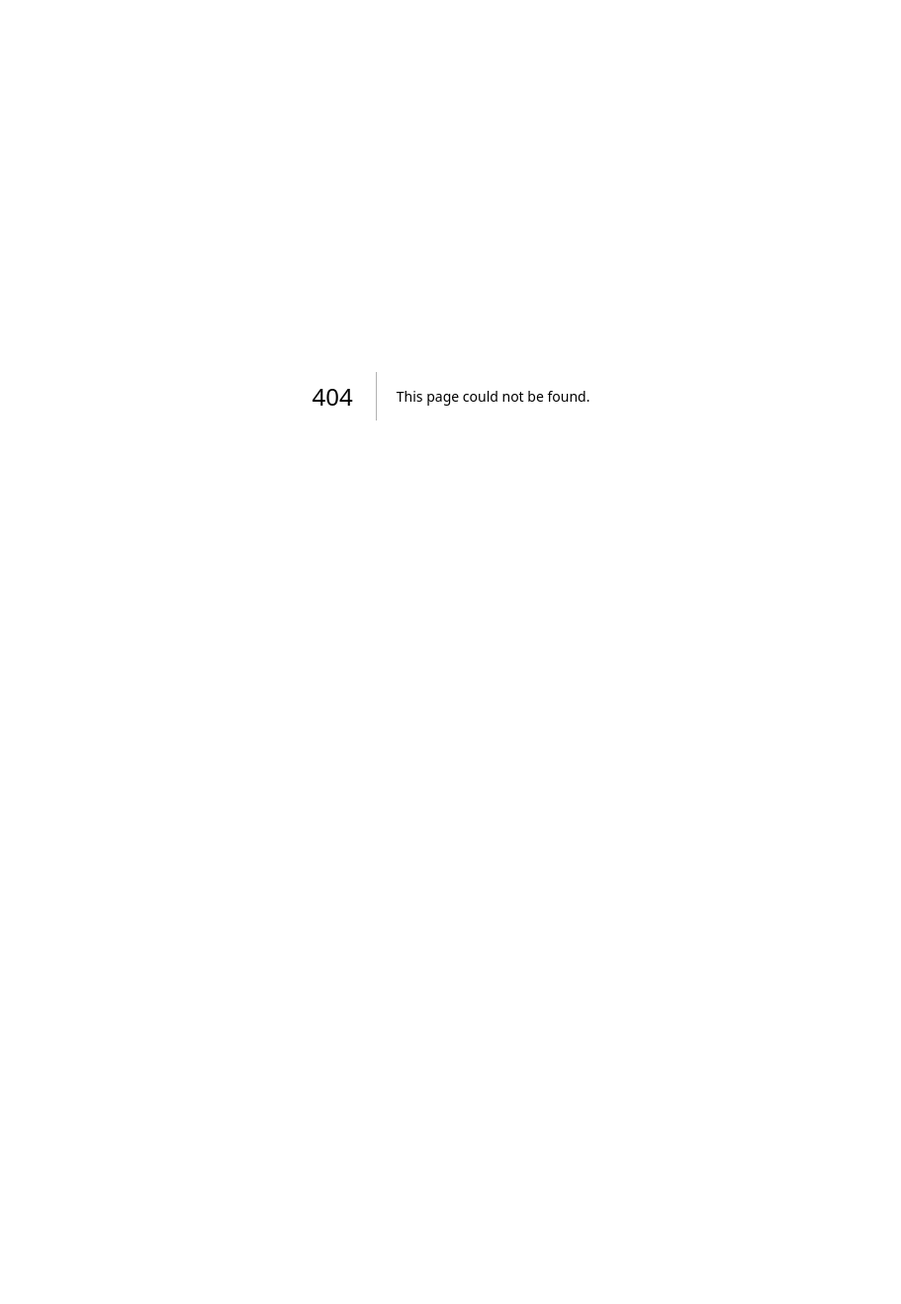
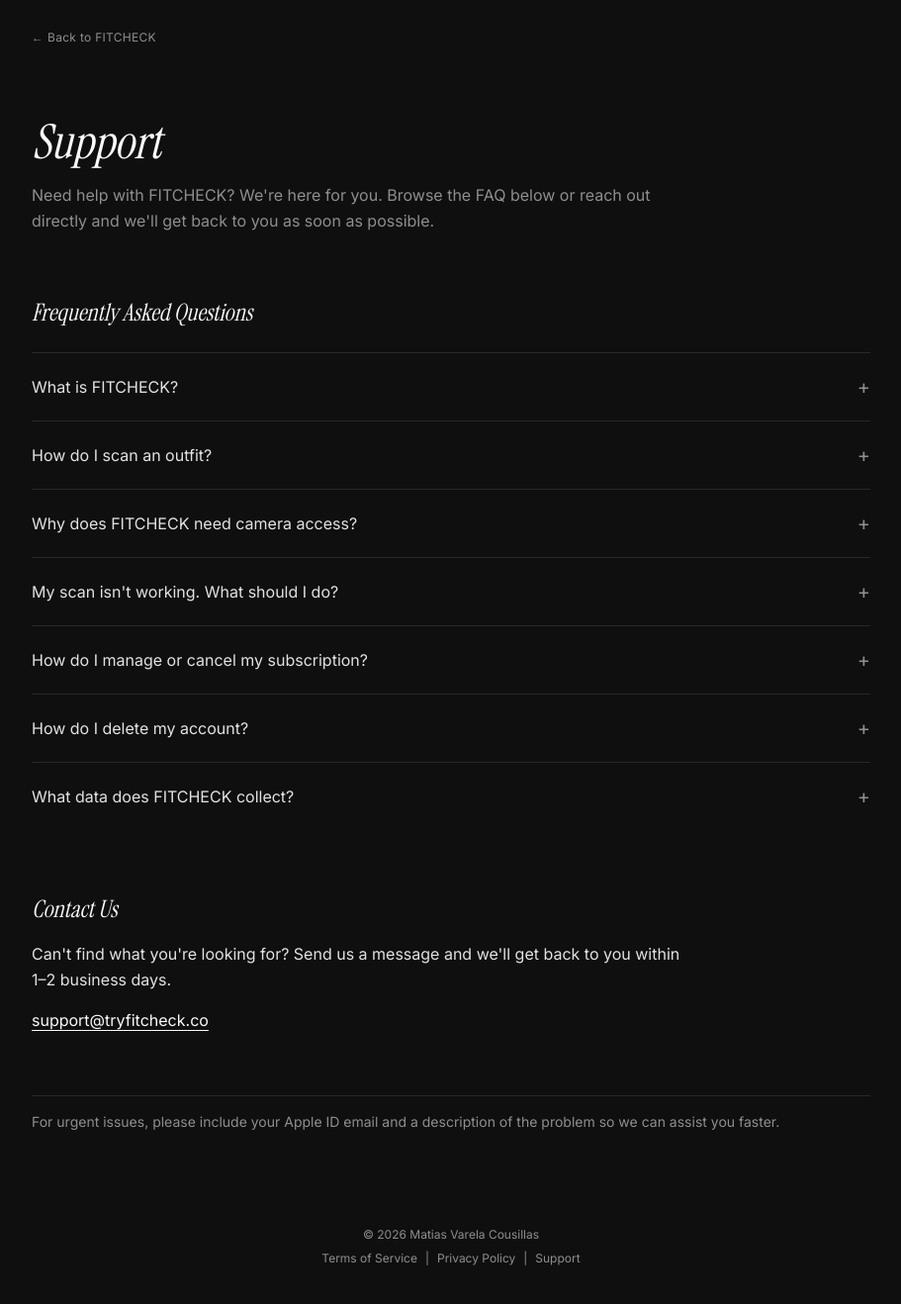
Before and after one commit to spken/fitcheck-landing, a Next.js app: page /support in a window 1280 px wide. Before the commit this address had no page. Shown: the top 1318 px of the page at 99% size, without its empty margins (184-1095 px from the left). Before the commit the page ends 800 px from the top, so only its background shows below. Built offline with nearby package versions, Linux system fonts and the light colour scheme.

Commit message:
add /support page with FAQ accordion and footer link

```diff
--- a/src/app/components/Footer.tsx
+++ b/src/app/components/Footer.tsx
@@ -12,6 +12,10 @@
         <Link href="/privacy" className="hover:text-[#FAFAFA] transition-colors">
           Privacy Policy
         </Link>
+        <span>|</span>
+        <Link href="/support" className="hover:text-[#FAFAFA] transition-colors">
+          Support
+        </Link>
       </p>
     </footer>
   );
--- /dev/null
+++ b/src/app/support/page.tsx
@@ -0,0 +1,170 @@
+import Link from "next/link";
+import Footer from "../components/Footer";
+
+export const metadata = {
+  title: "Support — FITCHECK",
+  description: "Get help with FITCHECK. Browse our FAQ or reach out directly.",
+};
+
+export default function Support() {
+  return (
+    <main className="min-h-screen bg-[#0F0F0F] text-[#FAFAFA] font-sans">
+      <header className="px-6 py-6 max-w-4xl mx-auto">
+        <Link
+          href="/"
+          className="text-xs tracking-wide text-[#8E8E8E] hover:text-[#FAFAFA] transition-colors"
+        >
+          ← Back to FITCHECK
+        </Link>
+      </header>
+
+      <article className="px-6 py-12 max-w-4xl mx-auto space-y-16">
+        <div className="space-y-4">
+          <h1 className="text-4xl md:text-5xl font-serif italic">Support</h1>
+          <p className="text-[#8E8E8E] leading-relaxed max-w-2xl">
+            Need help with FITCHECK? We&apos;re here for you. Browse the FAQ
+            below or reach out directly and we&apos;ll get back to you as soon
+            as possible.
+          </p>
+        </div>
+
+        <section className="space-y-6">
+          <h2 className="text-2xl font-serif italic text-[#FAFAFA]">
+            Frequently Asked Questions
+          </h2>
+
+          <div className="border-t border-[#8E8E8E]/20 divide-y divide-[#8E8E8E]/20">
+            <details className="group py-5">
+              <summary className="flex items-center justify-between cursor-pointer list-none [&::-webkit-details-marker]:hidden text-[#FAFAFA]/90 hover:text-[#FAFAFA] transition-colors">
+                <span>What is FITCHECK?</span>
+                <span className="text-[#8E8E8E] text-xl shrink-0 ml-4 transition-transform duration-200 group-open:rotate-45">
+                  +
+                </span>
+              </summary>
+              <p className="mt-4 text-[#8E8E8E] leading-relaxed pr-8">
+                FITCHECK is an AI-powered outfit scanner. Point your camera at
+                any outfit and get instant feedback on your look.
+              </p>
+            </details>
+
+            <details className="group py-5">
+              <summary className="flex items-center justify-between cursor-pointer list-none [&::-webkit-details-marker]:hidden text-[#FAFAFA]/90 hover:text-[#FAFAFA] transition-colors">
+                <span>How do I scan an outfit?</span>
+                <span className="text-[#8E8E8E] text-xl shrink-0 ml-4 transition-transform duration-200 group-open:rotate-45">
+                  +
+                </span>
+              </summary>
+              <p className="mt-4 text-[#8E8E8E] leading-relaxed pr-8">
+                Open the app, tap the camera button, and point it at your
+                outfit. FITCHECK will analyze your look and give you feedback
+                within seconds.
+              </p>
+            </details>
+
+            <details className="group py-5">
+              <summary className="flex items-center justify-between cursor-pointer list-none [&::-webkit-details-marker]:hidden text-[#FAFAFA]/90 hover:text-[#FAFAFA] transition-colors">
+                <span>Why does FITCHECK need camera access?</span>
+                <span className="text-[#8E8E8E] text-xl shrink-0 ml-4 transition-transform duration-200 group-open:rotate-45">
+                  +
+                </span>
+              </summary>
+              <p className="mt-4 text-[#8E8E8E] leading-relaxed pr-8">
+                Camera access is required to scan your outfits. Without it, the
+                core feature of the app cannot function. You can update this
+                permission in your iPhone&apos;s Settings &gt; FITCHECK &gt;
+                Camera.
+              </p>
+            </details>
+
+            <details className="group py-5">
+              <summary className="flex items-center justify-between cursor-pointer list-none [&::-webkit-details-marker]:hidden text-[#FAFAFA]/90 hover:text-[#FAFAFA] transition-colors">
+                <span>My scan isn&apos;t working. What should I do?</span>
+                <span className="text-[#8E8E8E] text-xl shrink-0 ml-4 transition-transform duration-200 group-open:rotate-45">
+                  +
+                </span>
+              </summary>
+              <p className="mt-4 text-[#8E8E8E] leading-relaxed pr-8">
+                Make sure you have a stable internet connection and that camera
+                access is enabled. If the issue persists, try closing and
+                reopening the app, or contact us below.
+              </p>
+            </details>
+
+            <details className="group py-5">
+              <summary className="flex items-center justify-between cursor-pointer list-none [&::-webkit-details-marker]:hidden text-[#FAFAFA]/90 hover:text-[#FAFAFA] transition-colors">
+                <span>How do I manage or cancel my subscription?</span>
+                <span className="text-[#8E8E8E] text-xl shrink-0 ml-4 transition-transform duration-200 group-open:rotate-45">
+                  +
+                </span>
+              </summary>
+              <p className="mt-4 text-[#8E8E8E] leading-relaxed pr-8">
+                Subscriptions are managed through your Apple ID. Go to Settings
+                &gt; [your name] &gt; Subscriptions on your iPhone to view or
+                cancel your FITCHECK subscription.
+              </p>
+            </details>
+
+            <details className="group py-5">
+              <summary className="flex items-center justify-between cursor-pointer list-none [&::-webkit-details-marker]:hidden text-[#FAFAFA]/90 hover:text-[#FAFAFA] transition-colors">
+                <span>How do I delete my account?</span>
+                <span className="text-[#8E8E8E] text-xl shrink-0 ml-4 transition-transform duration-200 group-open:rotate-45">
+                  +
+                </span>
+              </summary>
+              <p className="mt-4 text-[#8E8E8E] leading-relaxed pr-8">
+                You can delete your account directly within the app under
+                Settings &gt; Delete Account. This will permanently remove your
+                data.
+              </p>
+            </details>
+
+            <details className="group py-5">
+              <summary className="flex items-center justify-between cursor-pointer list-none [&::-webkit-details-marker]:hidden text-[#FAFAFA]/90 hover:text-[#FAFAFA] transition-colors">
+                <span>What data does FITCHECK collect?</span>
+                <span className="text-[#8E8E8E] text-xl shrink-0 ml-4 transition-transform duration-200 group-open:rotate-45">
+                  +
+                </span>
+              </summary>
+              <p className="mt-4 text-[#8E8E8E] leading-relaxed pr-8">
+                Please refer to our{" "}
+                <Link
+                  href="/privacy"
+                  className="text-[#FAFAFA] underline hover:text-white"
+                >
+                  Privacy Policy
+                </Link>{" "}
+                for full details on what data we collect and how it&apos;s
+                used.
+              </p>
+            </details>
+          </div>
+        </section>
+
+        <section className="space-y-4">
+          <h2 className="text-2xl font-serif italic text-[#FAFAFA]">
+            Contact Us
+          </h2>
+          <p className="text-[#FAFAFA]/90 leading-relaxed max-w-2xl">
+            Can&apos;t find what you&apos;re looking for? Send us a message and
+            we&apos;ll get back to you within 1–2 business days.
+          </p>
+          <a
+            href="mailto:support@tryfitcheck.co"
+            className="inline-block text-[#FAFAFA] underline underline-offset-4 hover:text-[#FAFAFA]/70 transition-colors"
+          >
+            support@tryfitcheck.co
+          </a>
+        </section>
+
+        <div className="pt-4 border-t border-[#8E8E8E]/20">
+          <p className="text-sm text-[#8E8E8E]">
+            For urgent issues, please include your Apple ID email and a
+            description of the problem so we can assist you faster.
+          </p>
+        </div>
+      </article>
+
+      <Footer />
+    </main>
+  );
+}
```
